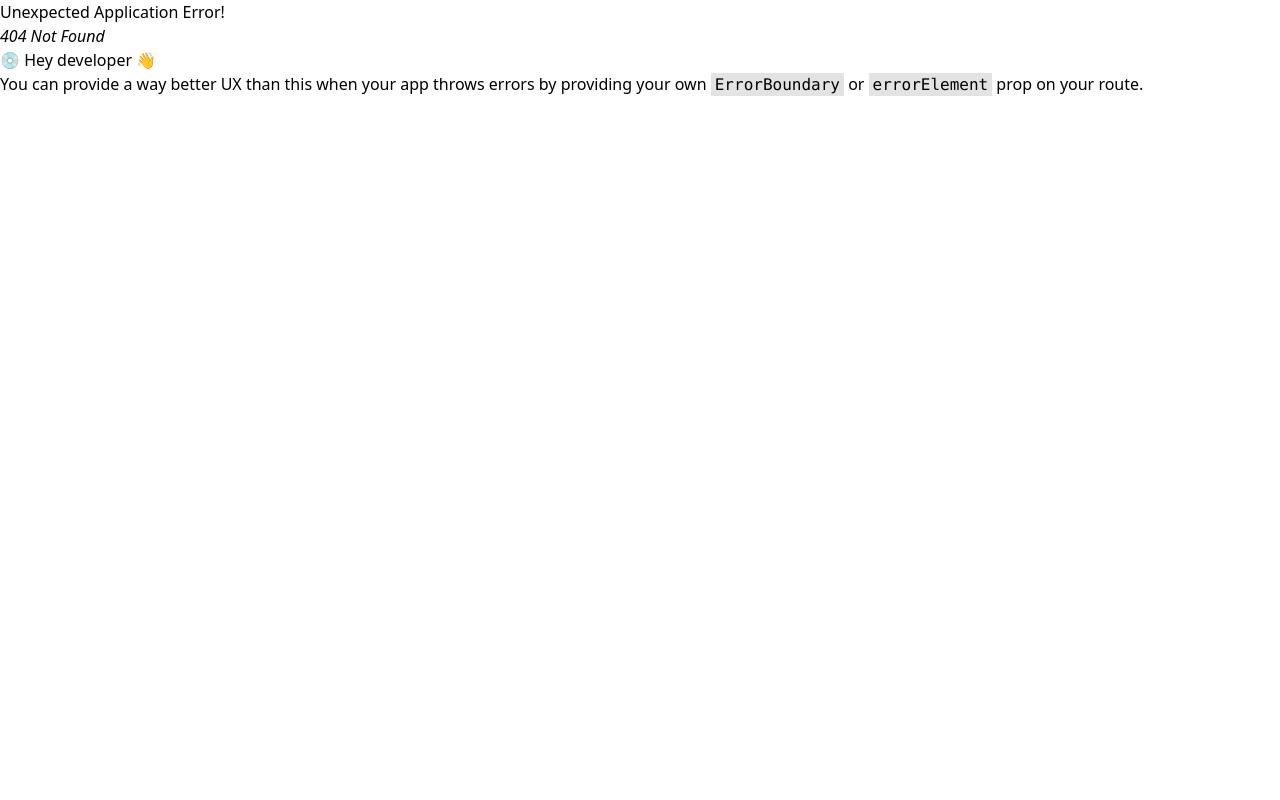
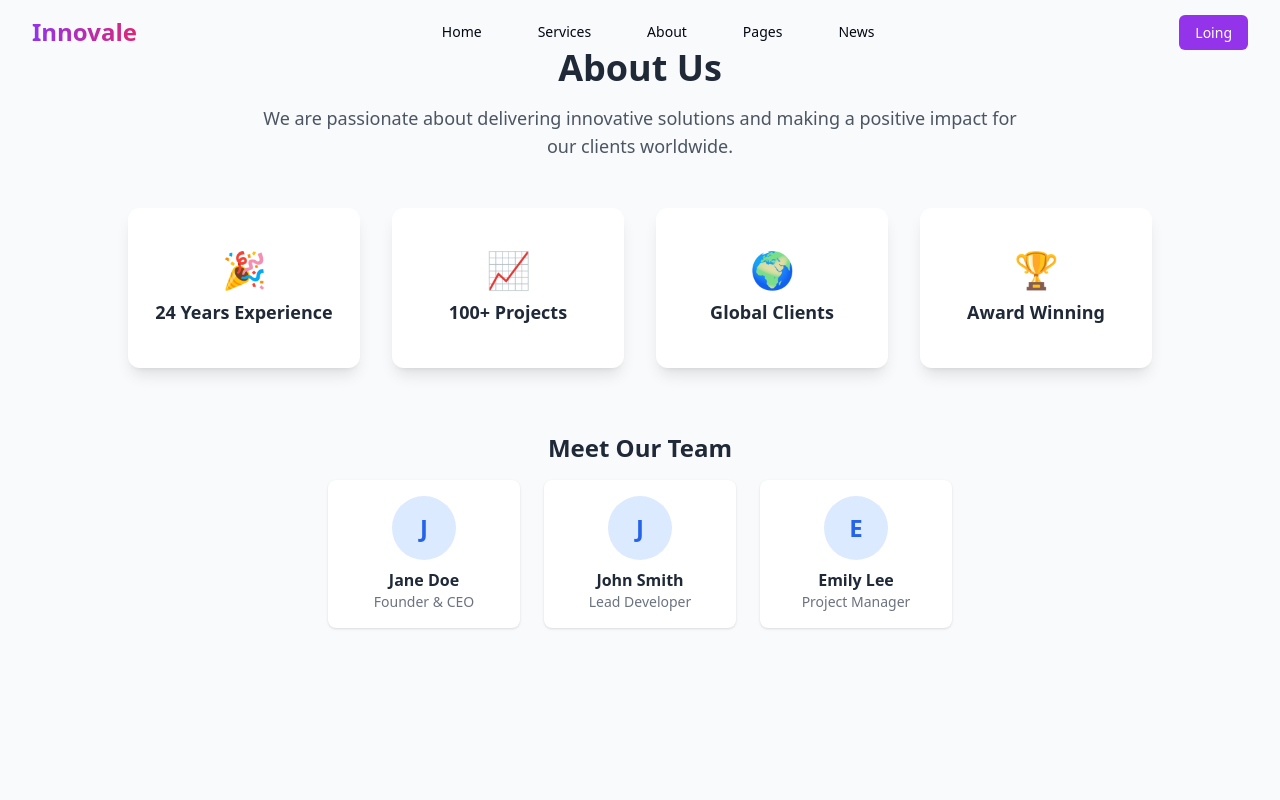
Before and after one commit to DevCabin25/Innovale-Business, a React (Vite) app: page /about in a window 1280 px wide. Before the commit this address had no page. Shown: the top 800 px of the page. Built offline with nearby package versions, Linux system fonts and the light colour scheme.

Commit message:
About pages added and another page router setup

```diff
--- a/src/Components/About/About.jsx
+++ b/src/Components/About/About.jsx
@@ -1,11 +1,79 @@
 import React from 'react';
 
+const funFacts = [
+  {
+    front: '24 Years Experience',
+    back: 'We have been delivering quality solutions since 2000.',
+    icon: '🎉',
+  },
+  {
+    front: '100+ Projects',
+    back: 'Successfully completed over 100 diverse projects.',
+    icon: '📈',
+  },
+  {
+    front: 'Global Clients',
+    back: 'Served clients in more than 15 countries.',
+    icon: '🌍',
+  },
+  {
+    front: 'Award Winning',
+    back: 'Recognized for innovation and excellence.',
+    icon: '🏆',
+  },
+];
+
+const team = [
+  { name: 'Jane Doe', role: 'Founder & CEO' },
+  { name: 'John Smith', role: 'Lead Developer' },
+  { name: 'Emily Lee', role: 'Project Manager' },
+];
+
 const About = () => {
-    return (
-        <div>
-
+  return (
+    <div className="min-h-screen bg-gray-50 py-12 px-4 sm:px-6 lg:px-8">
+      <div className="max-w-3xl mx-auto text-center mb-12">
+        <h1 className="text-4xl font-bold text-gray-800 mb-4">About Us</h1>
+        <p className="text-lg text-gray-600">
+          We are passionate about delivering innovative solutions and making a positive impact for our clients worldwide.
+        </p>
+      </div>
+      <div className="max-w-5xl mx-auto grid grid-cols-1 sm:grid-cols-2 md:grid-cols-4 gap-8 mb-16">
+        {funFacts.map((fact, idx) => (
+          <div
+            key={idx}
+            className="[perspective:1000px]"
+          >
+            <div className="relative h-40 w-full transition-transform duration-500 [transform-style:preserve-3d] group hover:[transform:rotateY(180deg)] cursor-pointer">
+              {/* Front */}
+              <div className="absolute inset-0 flex flex-col items-center justify-center bg-white rounded-xl shadow-lg p-6 text-center [backface-visibility:hidden]">
+                <span className="text-4xl mb-2">{fact.icon}</span>
+                <span className="font-semibold text-lg text-gray-800">{fact.front}</span>
+              </div>
+              {/* Back */}
+              <div className="absolute inset-0 flex flex-col items-center justify-center bg-blue-600 text-white rounded-xl shadow-lg p-6 text-center [transform:rotateY(180deg)] [backface-visibility:hidden]">
+                <span className="font-medium">{fact.back}</span>
+              </div>
+            </div>
+          </div>
+        ))}
+      </div>
+      <div className="max-w-2xl mx-auto text-center">
+        <h2 className="text-2xl font-bold text-gray-800 mb-4">Meet Our Team</h2>
+        <div className="flex flex-wrap justify-center gap-6">
+          {team.map((member, idx) => (
+            <div key={idx} className="bg-white rounded-lg shadow p-4 w-48">
+              <div className="h-16 w-16 mx-auto bg-blue-100 rounded-full flex items-center justify-center text-2xl font-bold text-blue-600 mb-2">
+                {member.name.charAt(0)}
+              </div>
+              <div className="font-semibold text-gray-800">{member.name}</div>
+              <div className="text-gray-500 text-sm">{member.role}</div>
+            </div>
+          ))}
         </div>
-    );
+      </div>
+    </div>
+  );
 };
 
 export default About;
--- a/src/Components/Blog/Blog.jsx
+++ b/src/Components/News/News.jsx
@@ -1,6 +1,6 @@
 import React from 'react';
 
-const Blog = () => {
+const News = () => {
     return (
         <div>
 
@@ -8,4 +8,4 @@ const Blog = () => {
     );
 };
 
-export default Blog;
+export default News;
--- /dev/null
+++ b/src/Components/Pages/Pages.jsx
@@ -0,0 +1,11 @@
+import React from 'react';
+
+const Pages = () => {
+    return (
+        <div>
+
+        </div>
+    );
+};
+
+export default Pages;
```
Also changed, not shown: src/main.jsx (+22 -2 lines).
